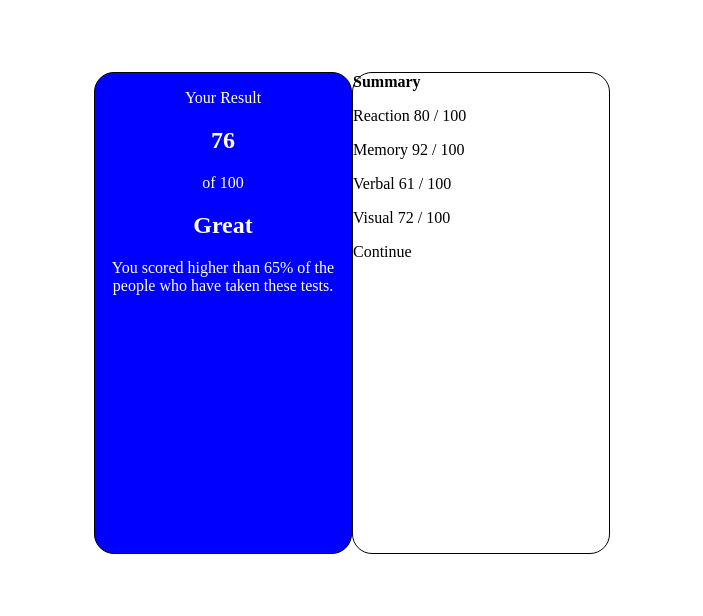
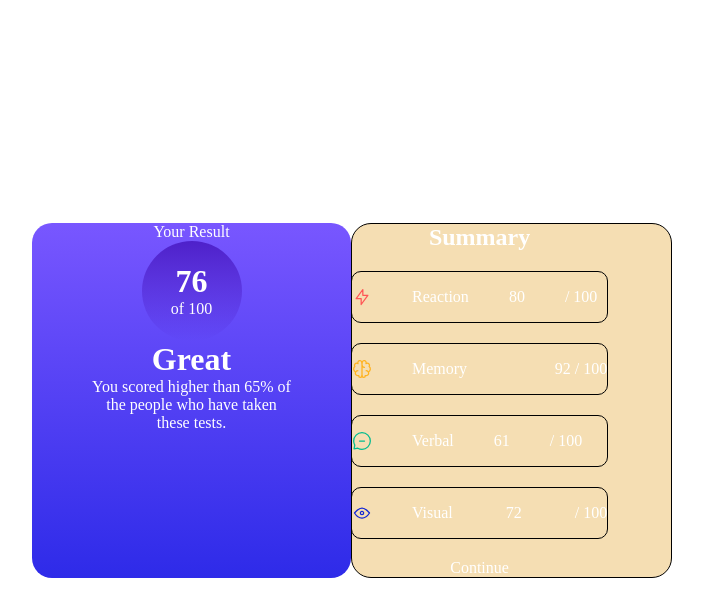
Before and after one commit to Joelsen/summary-component, a plain HTML site: page index.html in a window 1280 px wide. Shown: the whole page, without its empty margins (288-991 px from the left). Drawn offline with Linux system fonts and the light colour scheme.

Commit message:
completion of result page

```diff
--- a/css/style.css
+++ b/css/style.css
@@ -1,24 +1,73 @@
-#leftside{
-    width: 20vw;
-    height: 60vh;
-    background-color: blue;
-    border: 1px solid black;
-    color: white;
-    border-radius: 20px;
-    text-align: center;
-    display: flex;
-    justify-content: space-evenly;
+* {
+    margin: 0;
+    padding: 0;
 }
-    #rightside{
-        width: 20vw;
-        height: 60vh;
-        border: 1px solid black;
-        border-radius: 20px;
-        color: black;
-
-    }
 body{
     display: flex;
     justify-content: center;
-    padding: 5% 5%;
+    align-items: center;
+    height: 100vh;
 }
+#boxes{
+    display: flex;
+    width: 50%;
+}
+#box1{
+    background: linear-gradient(hsl(252, 100%, 67%), hsl(241, 81%, 54%) );
+    /* border: 1px solid black; */
+    color: white;
+    text-align: center;
+    display: flex;
+    flex-direction: column;
+    border-radius: 20px;
+    width: 50%;
+    align-items: center;
+
+}
+#circle{
+    display: flex;
+    /* border: solid black 1px; */
+    border-radius: 75%;
+    width: 100px;
+    height: 100px;
+    text-align: center;
+    flex-direction: column;
+    justify-content: center;
+    align-items: center;
+    background: linear-gradient( hsla(256, 72%, 46%, 1), hsla(241, 72%, 46%, 0)) ;
+}
+#box2{
+    background-color: wheat;
+    border: 1px solid black;
+    color: white;
+    text-align: center;
+    display: flex;
+    flex-direction: column;
+    border-radius: 20px;
+    width: 50%
+}
+#box22{
+    display: flex;
+    width: 80%;
+    height: 100%;
+    flex-direction: column;
+   justify-content: center;
+   align-items: center;
+   gap: 20px;
+}
+.sum1{
+    display: flex;
+    height: 50px;
+    width: 100%;
+    justify-content: space-between;
+    align-items: center;
+    border-radius: 10px;
+    border: solid black 1px;
+}
+.num{
+ display: flex;
+ justify-content: space-between;
+ justify-content: center;
+ align-items: center;
+ gap:40px;
+}
--- a/index.html
+++ b/index.html
@@ -15,41 +15,54 @@
   </style>
 </head>
 <body>
-<section id="leftside">
-  <div>
+<div id="boxes">
+  <div id="box1">
     <p>Your Result</p>
+    <div id="circle">
     <h1> 76</h1>
      <p>of 100</p>
-
+    </div>
     <h1>Great</h1>
-     <p> You scored higher than 65% of the people who have taken these tests.</p>
+     <p> You scored higher than 65% of <br>the people who have taken <br>these tests.</p>
   </div>
 
+  <div id="box2">
+    <div id="box22">
+      <h2> Summary</h2>
+      <div id="rea" class="sum1">
+      <div class="num">
+    <img src="res/icon-reaction.svg" alt="">Reaction
+    <p> 80</p>
+    <p>/ 100</p>
+  </div>
+     </div>
+    <div id="mem" class="sum1">
+      <div class="num">
+    <img src="res/icon-memory.svg" alt="">Memory
+  </div>
 
-</section>
- <section id="rightside">
-  <div>
-    <b>
-      Summary
-    </b>
-    <p> Reaction
-      80 / 100</p>
+    <p> 92 <span>/ 100</span></p>
 
-    <p>Memory
-      92 / 100
-    </p>
+  </div>
+    <div id="ver" class="sum1">
+      <div class="num">
+    <img src="res/icon-verbal.svg" alt="">Verbal
+        <p>61  </p>
+        <p>/ 100</p>
+      </div>
+      </div>
+      <div id="vis" class="sum1">
+        <div class="num">
+     <img src="res/icon-visual.svg" alt="">Visual
+    </div>
+      <p> 72 </p>
+      <p>/ 100</p>
+    </div>
 
-      <p> Verbal
-        61 / 100
-      </p>
-     <p> Visual
-      72 / 100</p>
-
-
-      Continue</div>
-
- </section>
-
+     <p>Continue</p>
+    </div>
+     </div>
+    </div>
 
 </body>
 </html>
```
Also changed, not shown: res/favicon-32x32.png (added), res/icon-memory.svg (added), res/icon-reaction.svg (added), res/icon-verbal.svg (added), res/icon-visual.svg (added).
